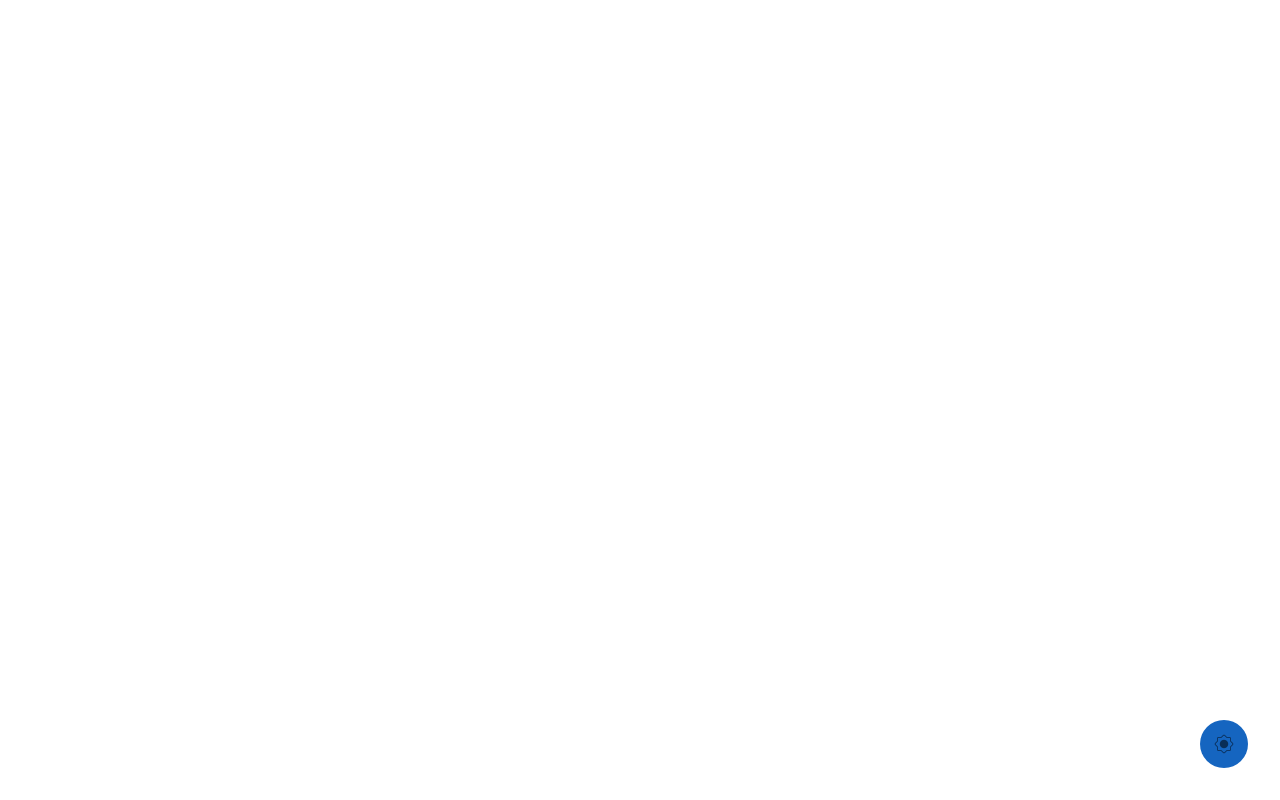
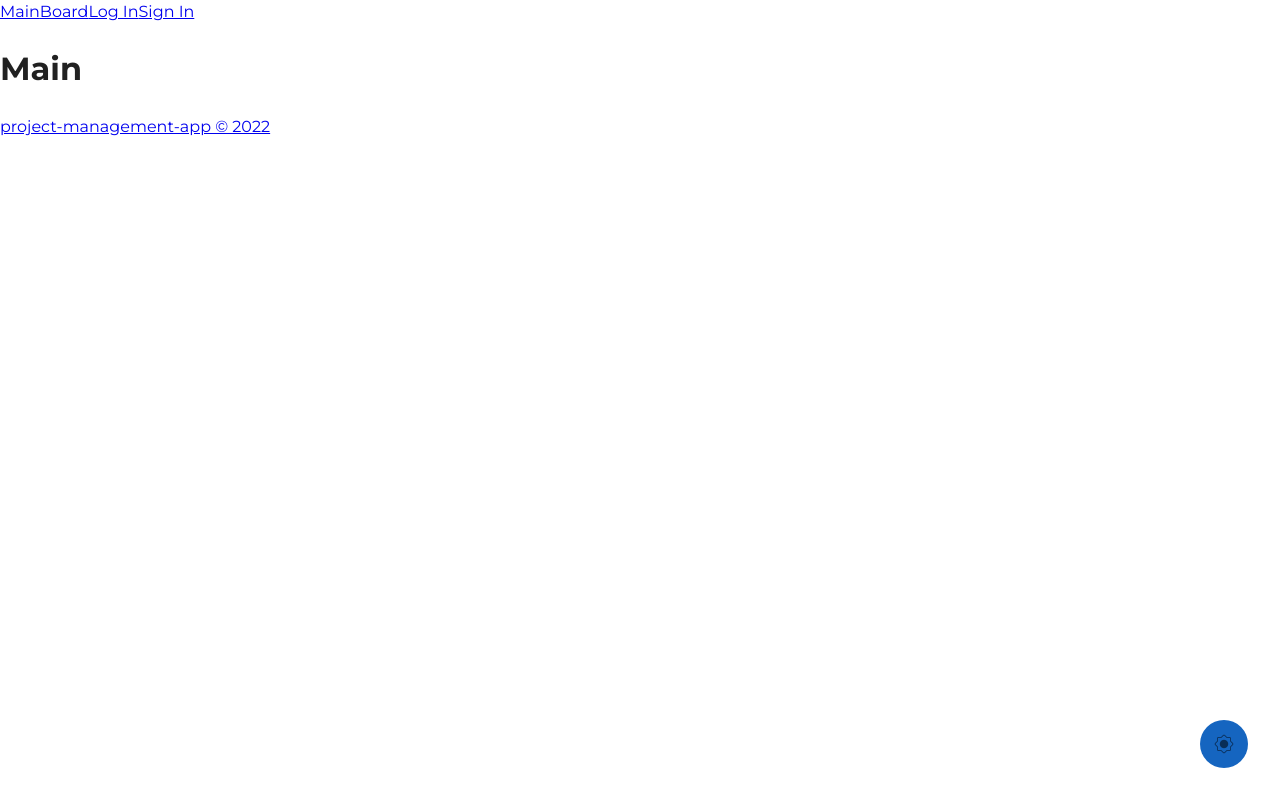
Before and after one commit to AmelianceSkyMusic/project-management-app, a React (Create React App) app: page / in a window 1280 px wide. Built offline with nearby package versions, Linux system fonts and the light colour scheme.

Commit message:
refactor: add simple routing

```diff
--- a/src/App/App.tsx
+++ b/src/App/App.tsx
@@ -1,10 +1,25 @@
+import { Route, Routes } from 'react-router-dom';
+
+import { Board } from './pages/Board';
+import { Layout } from './pages/Layout';
+import { LogIn } from './pages/LogIn';
+import { Main } from './pages/Main';
+import { NotFound } from './pages/NotFound';
+import { SignIn } from './pages/SignIn';
 import { ThemedComponentWrapper } from './styles/themeMode/ThemedComponentWrapper';
-import { ThemeIconToggle } from './styles/themeMode/ThemeIconToggle';
 
 export function App() {
 	return (
 		<ThemedComponentWrapper>
-			<ThemeIconToggle />
+			<Routes>
+				<Route path="/" element={<Layout />}>
+					<Route index element={<Main />} />
+					<Route path="board" element={<Board />} />
+					<Route path="login" element={<LogIn />} />
+					<Route path="signin" element={<SignIn />} />
+					<Route path="*" element={<NotFound />} />
+				</Route>
+			</Routes>
 		</ThemedComponentWrapper>
 	);
 }
--- /dev/null
+++ b/src/App/pages/Board.tsx
@@ -0,0 +1,5 @@
+export function Board() {
+	return (
+		<h1>Board</h1>
+	);
+}
--- /dev/null
+++ b/src/App/pages/Layout.tsx
@@ -0,0 +1,37 @@
+import { NavLink, Outlet } from 'react-router-dom';
+
+import { ThemeIconToggle } from '../styles/themeMode/ThemeIconToggle';
+
+export function Layout() {
+
+	return (
+		<>
+			<header className="header">
+				<NavLink end to="/">
+					Main
+				</NavLink>
+				<NavLink to="/form">
+					Board
+				</NavLink>
+				<NavLink to="/login">
+					Log In
+				</NavLink>
+				<NavLink to="/signin">
+					Sign In
+				</NavLink>
+			</header>
+			<ThemeIconToggle />
+			<Outlet />
+			<footer className="footer">
+				<a
+					href="https://github.com/AmelianceSkyMusic/project-management-app"
+					target="_blank"
+					className="link underlined"
+					rel="noreferrer"
+				>
+					project-management-app © 2022
+				</a>
+			</footer>
+		</>
+	);
+}
--- /dev/null
+++ b/src/App/pages/LogIn.tsx
@@ -0,0 +1,5 @@
+export function LogIn() {
+	return (
+		<h1>LogIn</h1>
+	);
+}
--- /dev/null
+++ b/src/App/pages/Main.tsx
@@ -0,0 +1,5 @@
+export function Main() {
+	return (
+		<h1>Main</h1>
+	);
+}
--- /dev/null
+++ b/src/App/pages/NotFound.tsx
@@ -0,0 +1,5 @@
+export function NotFound() {
+	return (
+		<h1>NotFound</h1>
+	);
+}
--- /dev/null
+++ b/src/App/pages/SignIn.tsx
@@ -0,0 +1,5 @@
+export function SignIn() {
+	return (
+		<h1>SignIn</h1>
+	);
+}
--- a/src/index.tsx
+++ b/src/index.tsx
@@ -1,4 +1,5 @@
 import { createRoot } from 'react-dom/client';
+import { BrowserRouter } from 'react-router-dom';
 
 import { App } from './App/App';
 
@@ -6,5 +7,7 @@ const container = document.getElementById('root') as HTMLElement;
 const root = createRoot(container);
 
 root.render(
-	<App />,
+	<BrowserRouter>
+		<App />
+	</BrowserRouter>,
 );
```
